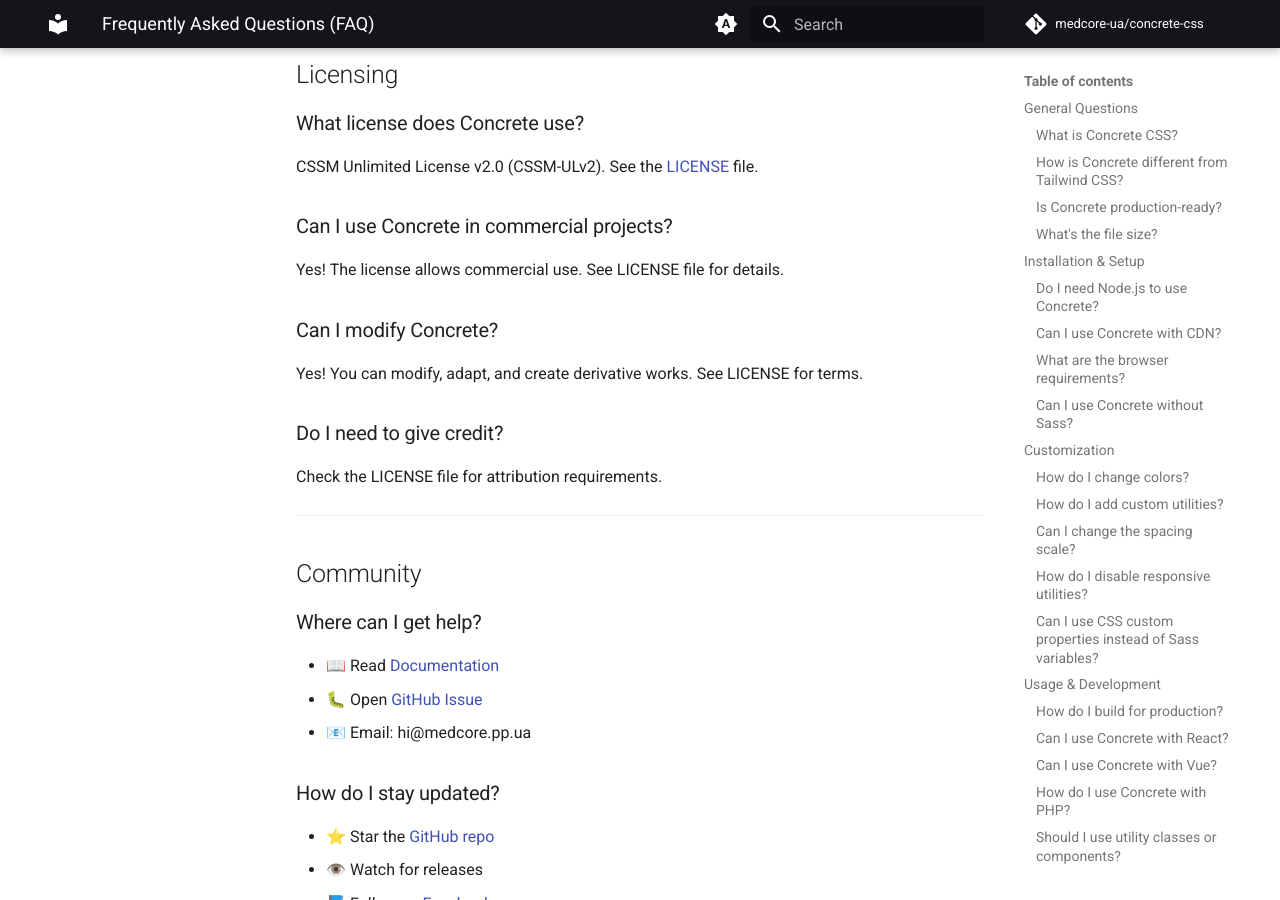
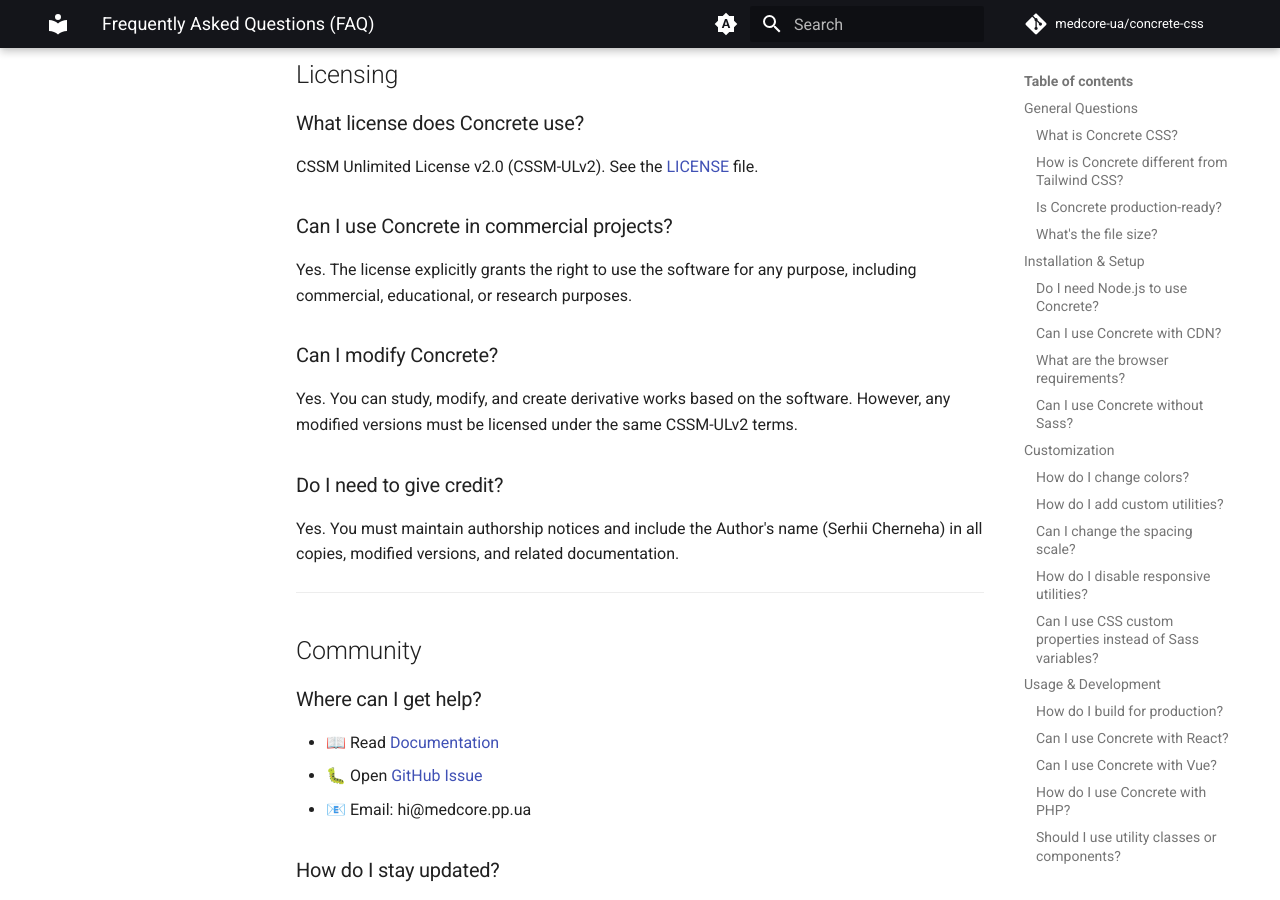
Before and after one commit to medcore-ua/concrete-css, an MkDocs documentation site: the page built from docs/faq.md, in a window 1280 px wide and 900 px high, scrolled down 9503 px. Built offline with MkDocs 1.6.1 and Material for MkDocs 9.7.7, drawn with Linux system fonts in a browser that asks for light colours; comment, search, counter and statistics services are not loaded.

Commit message:
docs: Update FAQ with detailed licensing information

```diff
--- a/docs/faq.md
+++ b/docs/faq.md
@@ -461,15 +461,15 @@
 
 ### Can I use Concrete in commercial projects?
 
-Yes! The license allows commercial use. See LICENSE file for details.
+Yes. The license explicitly grants the right to use the software for any purpose, including commercial, educational, or research purposes.
 
 ### Can I modify Concrete?
 
-Yes! You can modify, adapt, and create derivative works. See LICENSE for terms.
+Yes. You can study, modify, and create derivative works based on the software. However, any modified versions must be licensed under the same CSSM-ULv2 terms.
 
 ### Do I need to give credit?
 
-Check the LICENSE file for attribution requirements.
+Yes. You must maintain authorship notices and include the Author's name (Serhii Cherneha) in all copies, modified versions, and related documentation.
 
 ---
 
```
